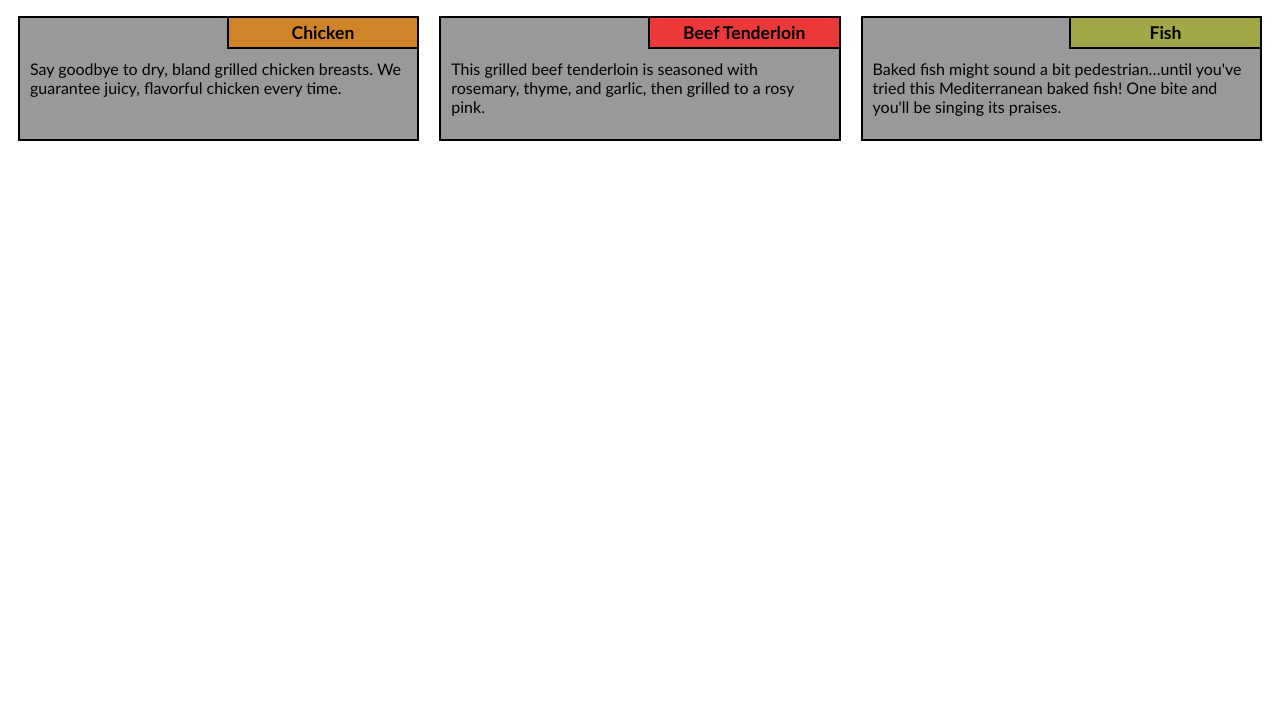
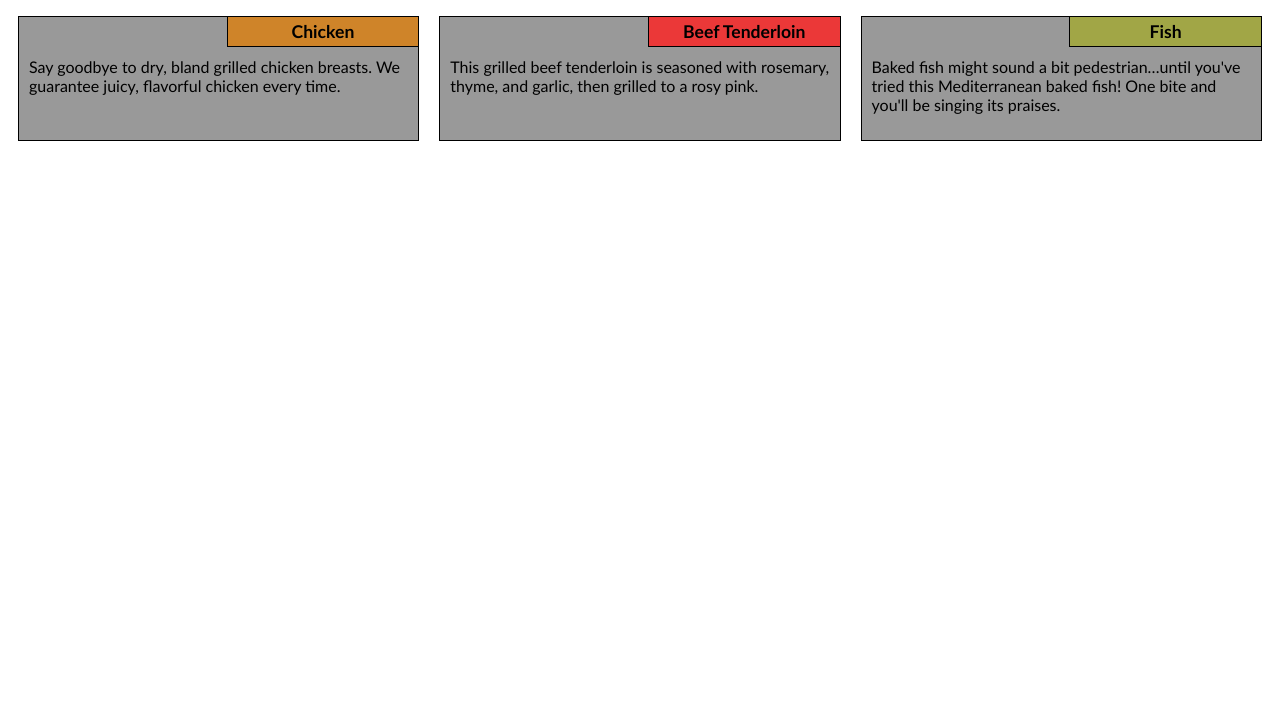
Before and after one commit to gpzeke/coursera-yaakov, a plain HTML site: page docs/index.html in a window 1280 px wide. Shown: the part 76-800 px from the top of the page. Drawn offline with Linux system fonts and the light colour scheme.

Commit message:
updated borders to meet requirements

```diff
--- a/docs/css/styles.css
+++ b/docs/css/styles.css
@@ -9,15 +9,15 @@ div {
 section {
   height: 125px;
   background-color: #999999;
-  border: 2px solid #000000;
+  border: 1px solid #000000;
 }
 h1 {
   text-align: center;
 }
 h2 {
   font-size: 110%;
-  border-bottom: 2px solid #000000;
-  border-left: 2px solid #000000;
+  border-bottom: 1px solid #000000;
+  border-left: 1px solid #000000;
 }
 p {
   clear: both;
```
